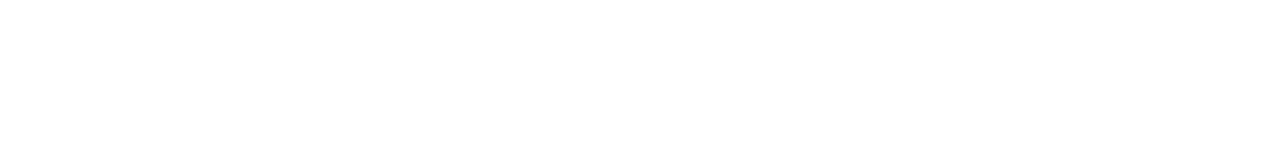
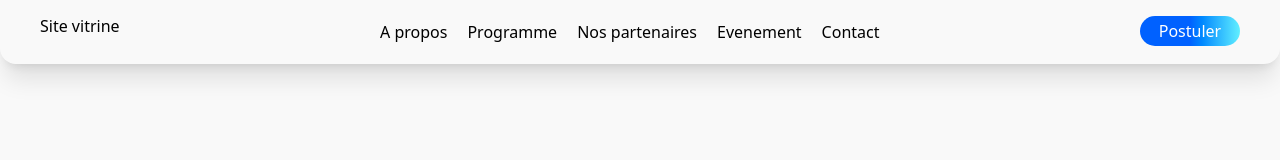
Before and after one commit to Abdoul224GN/Learnex, a website built with Vite: page index.html in a window 1280 px wide. Built offline with nearby package versions, Linux system fonts and the light colour scheme.

Commit message:
Création du header

```diff
--- a/index.html
+++ b/index.html
@@ -8,7 +8,17 @@
     <link rel="stylesheet" href="src/style.css">
     <title>Document</title>
 </head>
-<body class="w-full px-10">
-
+<body class="w-full">
+    <header class="flex flex-row font-medium  justify-between w-full  top-0 rounded-b-2xl shadow-xl p-4 px-10">
+        <p>Site vitrine</p>
+        <nav class="flex flex-row gap-x-5 leading-loose ">
+            <a href="#">A propos</a>
+            <a href="#">Programme</a>
+            <a href="#">Nos partenaires</a>
+            <a href="#">Evenement</a>
+            <a href="#">Contact</a>
+        </nav>
+        <button class="bg-gradient-primary">Postuler</button>
+    </header>
 </body>
 </html>
--- a/src/style.css
+++ b/src/style.css
@@ -11,7 +11,8 @@
     --color-card-foreground: #232323;
     --color-border: #cecece;
     --color-input: #cecece;
-    --color-primary: #0084ff;
+    --color-primary: #0061ff;
+    --color-gradient: #60efff ;
     --color-primary-foreground: #ffffff;
     --color-secondary: #dadada;
     --color-secondary-foreground: #1a1a1a;
@@ -19,6 +20,7 @@
     --color-accent-foreground: #ffffff;
     --color-destructive: #f76b61;
     --color-destructive-foreground: #ffffff;
+    --color-gradient-primary: linear-gradient(to right, #0061ff, #60efff);
     --color-ring: #999999;
     --color-chart-1: #0084ff;
     --color-chart-2: #dadada;
@@ -27,3 +29,14 @@
     --color-chart-5: #007fff;
     --radius: 0.5rem;
 }
+
+body {
+    @apply leading-tight bg-background;
+}
+
+button {
+    @apply rounded-full h-[30px] w-[100px] bg-gradient-to-r from-primary via-primary via-primary to-gradient text-white ;
+}
+a{
+    @apply transition hover:text-primary;
+}
```
